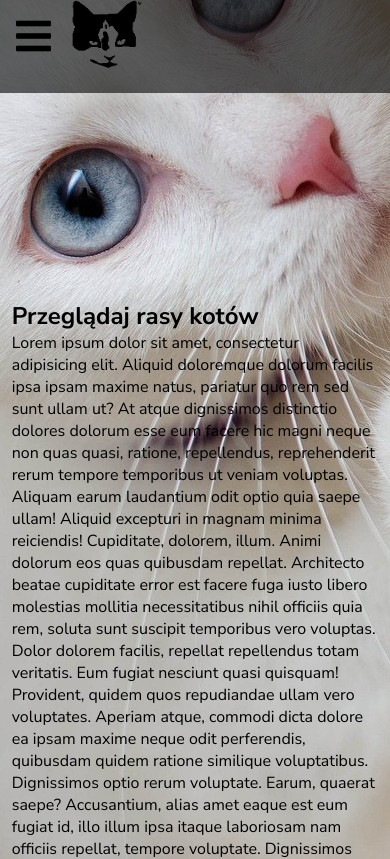
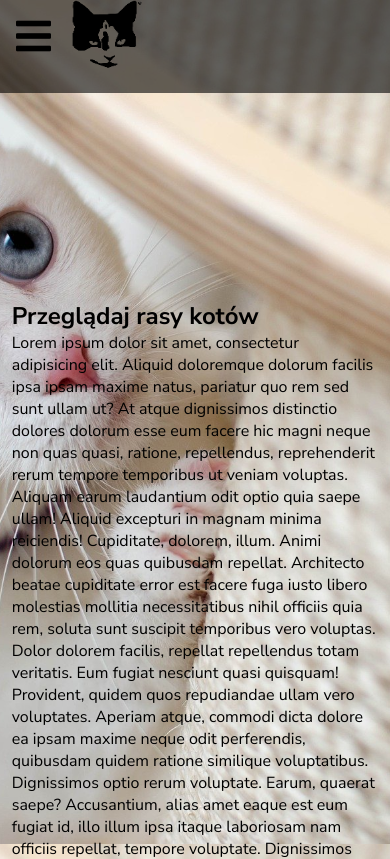
Before and after one commit to MaciejGazdecki/Cat-s-App, a React app: page /rasy-kotow-domowych in a window 390 px wide. Shown: the top 859 px of the page. Built offline with nearby package versions, Linux system fonts and the light colour scheme.

Commit message:
paralax bug trying to fix on Chrome Mobile

```diff
--- a/src/js/App/_App.scss
+++ b/src/js/App/_App.scss
@@ -1,12 +1,19 @@
 @import "../../sass/layout/mixins";
 
-
 .backgroundWrapper {
-  background-attachment: fixed;
+  -webkit-background-size: cover !important;
+  -moz-background-size: cover;
+  -o-background-size: cover;
+  background-size: cover;
+  background-attachment: fixed !important;
+  position: static !important;
+  z-index: -1 !important;
   background-position-x: 30%;
   background-position-y: 30%;
+  height: 100%;
   @include all-big-screens {
     background-position-x: 0;
     background-position-y: 0;
+
   }
 }
```
